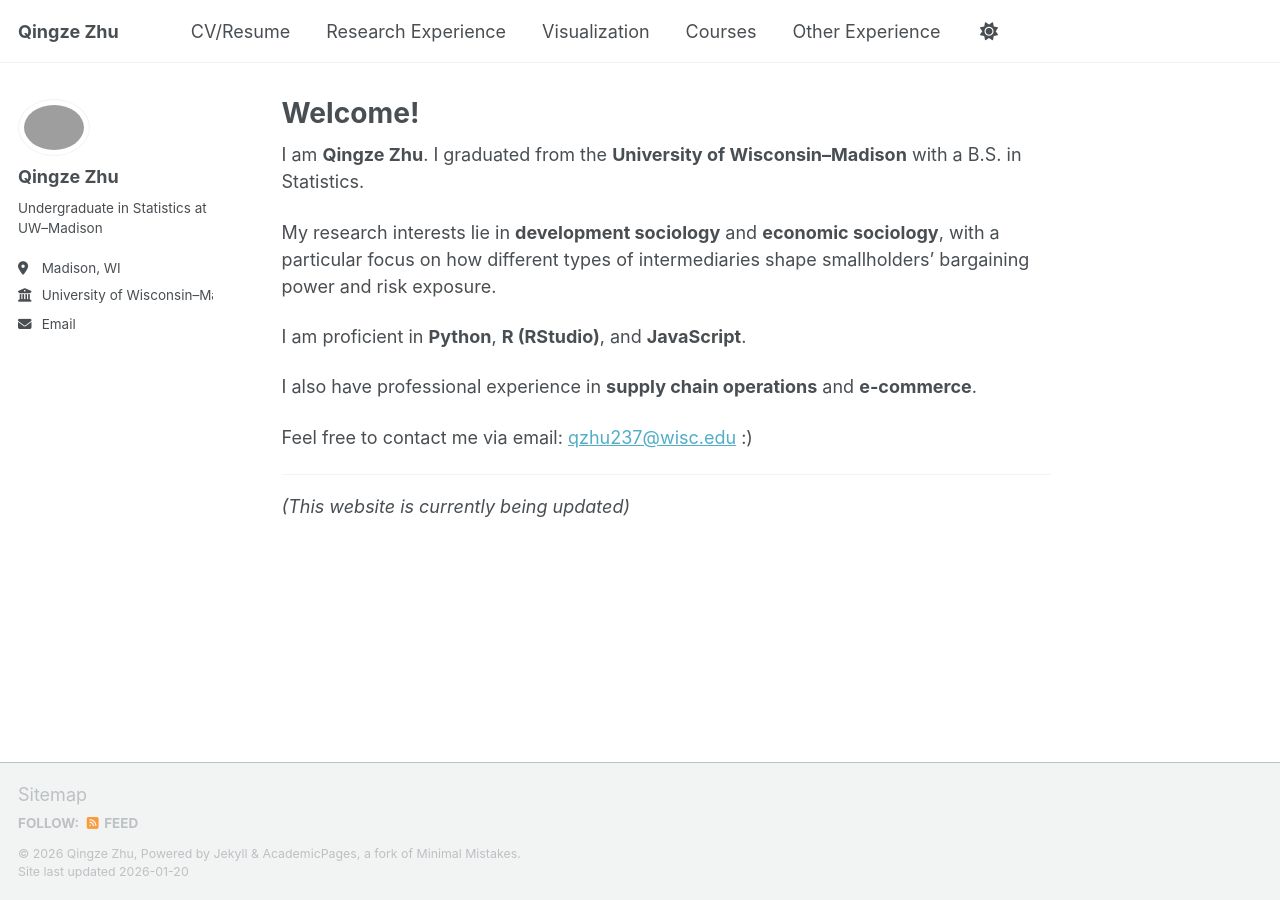
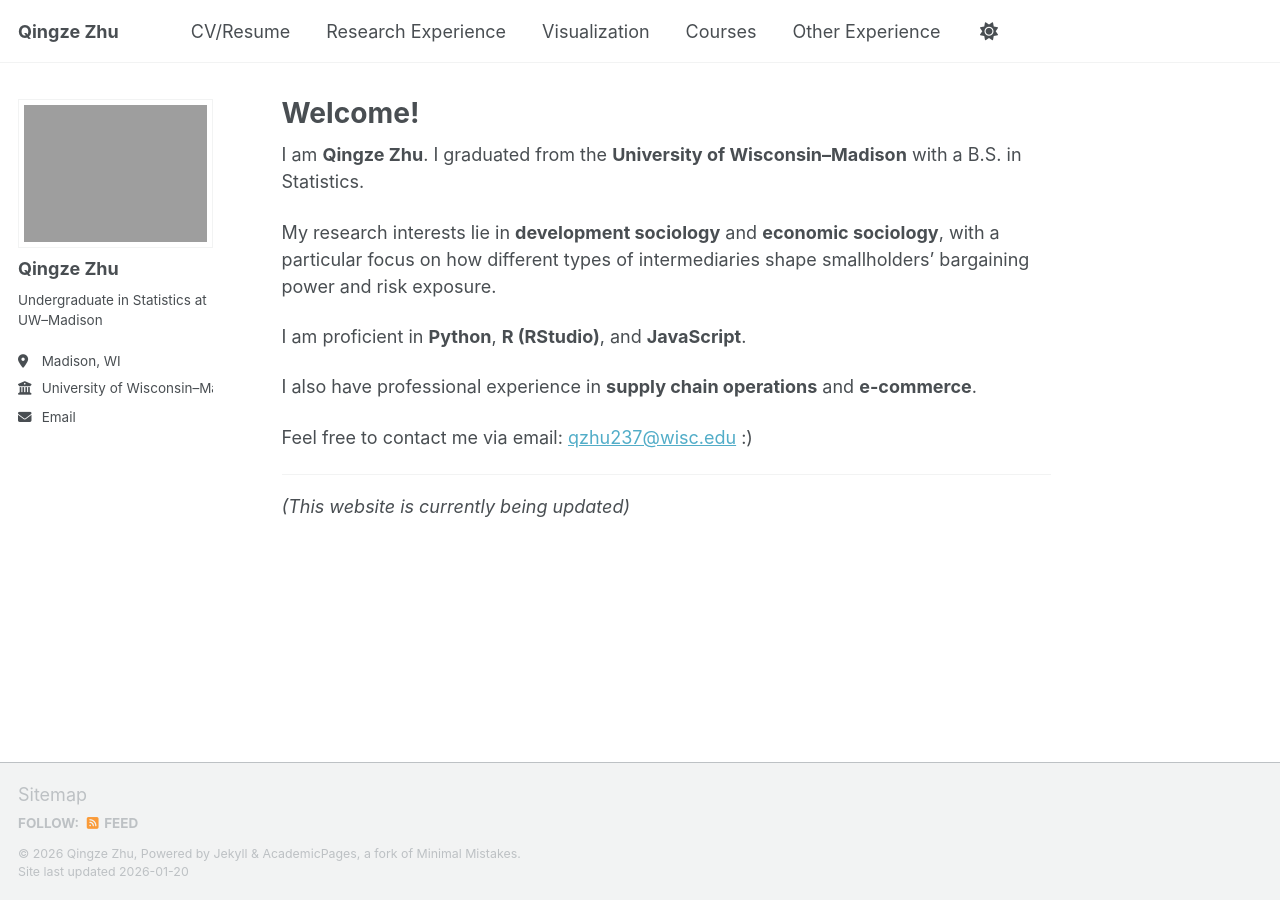
Before and after one commit to ZQZ0630/QingzeZhu-Personal-Webpage, a Jekyll site: the page built from _pages/about.md, in a window 1280 px wide. Built offline with Jekyll 4.4.1, drawn with Linux system fonts in a browser that asks for light colours; a script bundle is joined from its source files by our own code; library files that are not in the unit come from our copies.

Commit message:
Update main.scss

```diff
--- a/assets/css/main.scss
+++ b/assets/css/main.scss
@@ -41,8 +41,8 @@
     "vendor/font-awesome/solid",
     "vendor/font-awesome/brands";  /* 注意这里加了分号，结束导入 */
 
-/* 下面是你自定义的头像样式，必须放在分号后面 */
+/* 找到文件最后面，替换为： */
 .author__avatar img {
-    max-width: 72px;
-    border-radius: 50%;
+    max-width: 200px;   /* 改大到 200px，或者写 100% 让它占满侧边栏 */
+    border-radius: 0;   /* 改为 0，去掉圆角，变回方形 */
 }
```
